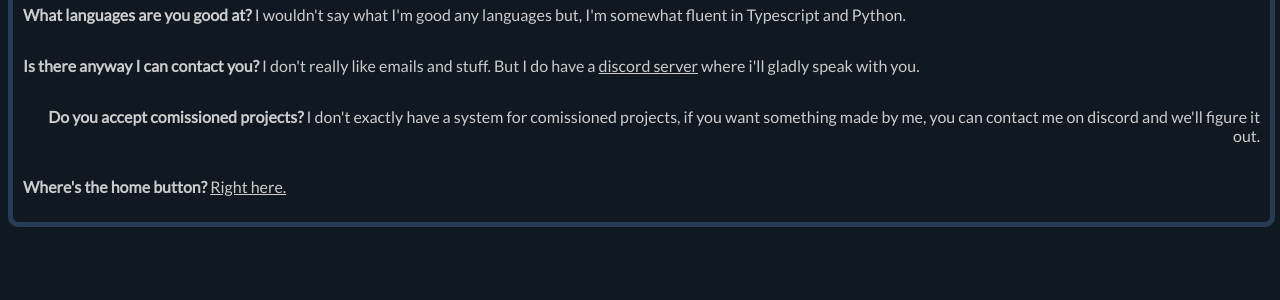
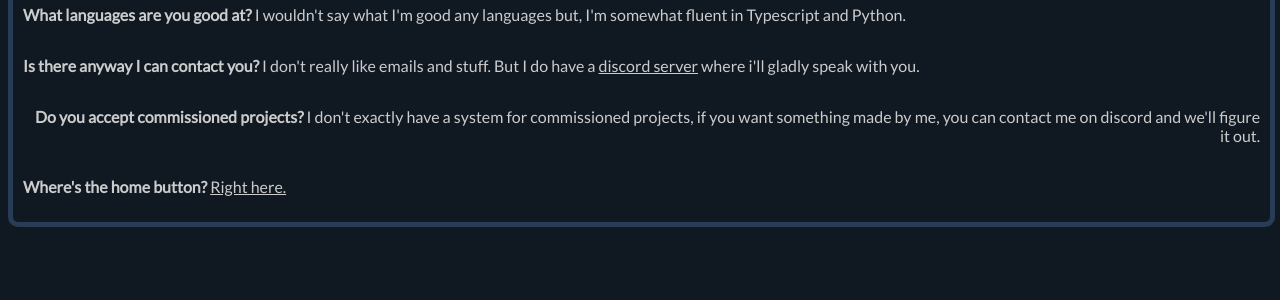
Before and after one commit to skullbite/skellypupper.dev, a Python web app: template templates/info.html in a window 1280 px wide. Shown: the part 356-656 px from the top of the page. Run offline with Jinja, Linux system fonts and the light colour scheme; the template is opened without the code that fills it, so the values that code supplies are empty.

Commit message:
Update info.html
Fix a typo.

```diff
--- a/templates/info.html
+++ b/templates/info.html
@@ -26,7 +26,7 @@
                 <br>
                 <p><b>Is there anyway I can contact you?</b> I don't really like emails and stuff. But I do have a <a href="/desksword">discord server</a> where i'll gladly speak with you.</p>
                 <br>
-                <p><b>Do you accept comissioned projects?</b> I don't exactly have a system for comissioned projects, if you want something made by me, you can contact me on discord and we'll figure it out.</p>
+                <p><b>Do you accept commissioned projects?</b> I don't exactly have a system for commissioned projects, if you want something made by me, you can contact me on discord and we'll figure it out.</p>
                 <br>
                 <p><b>Where's the home button?</b> <a href="/">Right here.</a></p>
             </div>
```
